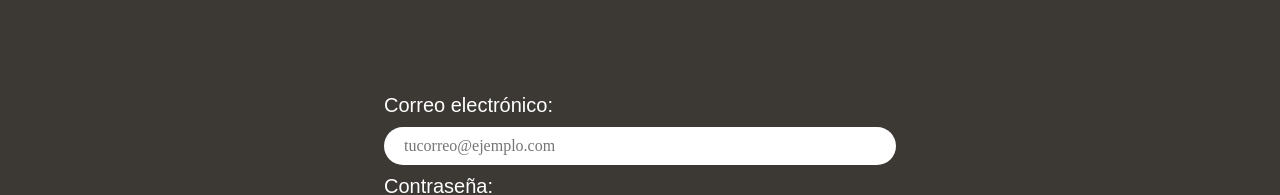
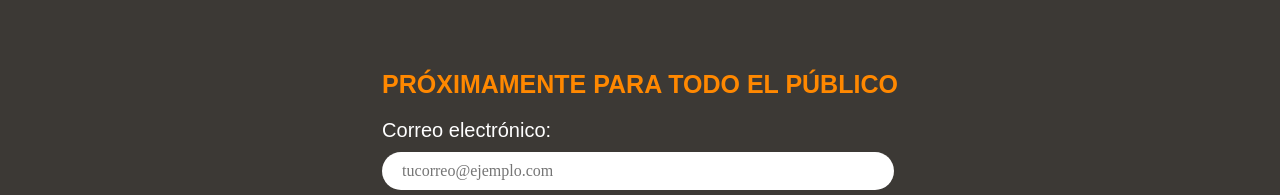
Before and after one commit to eliasosoriio/proxecto-daw-24-25, a React (Vite) app in the folder lamarta.es/: page /club/login in a window 1280 px wide. Shown: the part 289-484 px from the top of the page. Built offline with nearby package versions, Linux system fonts and the light colour scheme; a web font is replaced by a local one.

Commit message:
desarrollo - panel de cookies y correccion

```diff
--- a/lamarta.es/index.html
+++ b/lamarta.es/index.html
@@ -24,6 +24,8 @@
          sizes="180x180"
          href="https://lamarta.es/assets/favicon-lamarta.png"
       />
+      <script src="https://web.cmp.usercentrics.eu/modules/autoblocker.js"></script>
+	   <script id="usercentrics-cmp" src="https://web.cmp.usercentrics.eu/ui/loader.js" data-settings-id="ed4Y29nYc4uzyi" async></script>
    </head>
    <body>
       <div id="root"></div>
--- a/lamarta.es/src/components/club/Login.jsx
+++ b/lamarta.es/src/components/club/Login.jsx
@@ -142,7 +142,7 @@ function Login() {
       <HeaderSeccion nombre="LAMARTA CLUB" />
       <section className='form d-flex-col'>
           <form className='form--campos d-flex-col' onSubmit={(ev) => hacerLogin(ev, correo, password)}>
-
+          <h2 className='form--titulo--h2'>Próximamente para todo el público</h2>
               <Campo
                 id="correo"
                 nombre="Correo electrónico"
--- a/lamarta.es/src/styles/club/Form.css
+++ b/lamarta.es/src/styles/club/Form.css
@@ -9,6 +9,11 @@
     min-height: 65vh;
     padding: 5rem 0;
     background-color: var(--dark-color);
+}
+
+.form--titulo--h2 {
+    color: var(--light-orange-color);
+    text-transform: uppercase;
 }
 
 .form--campos {
```
